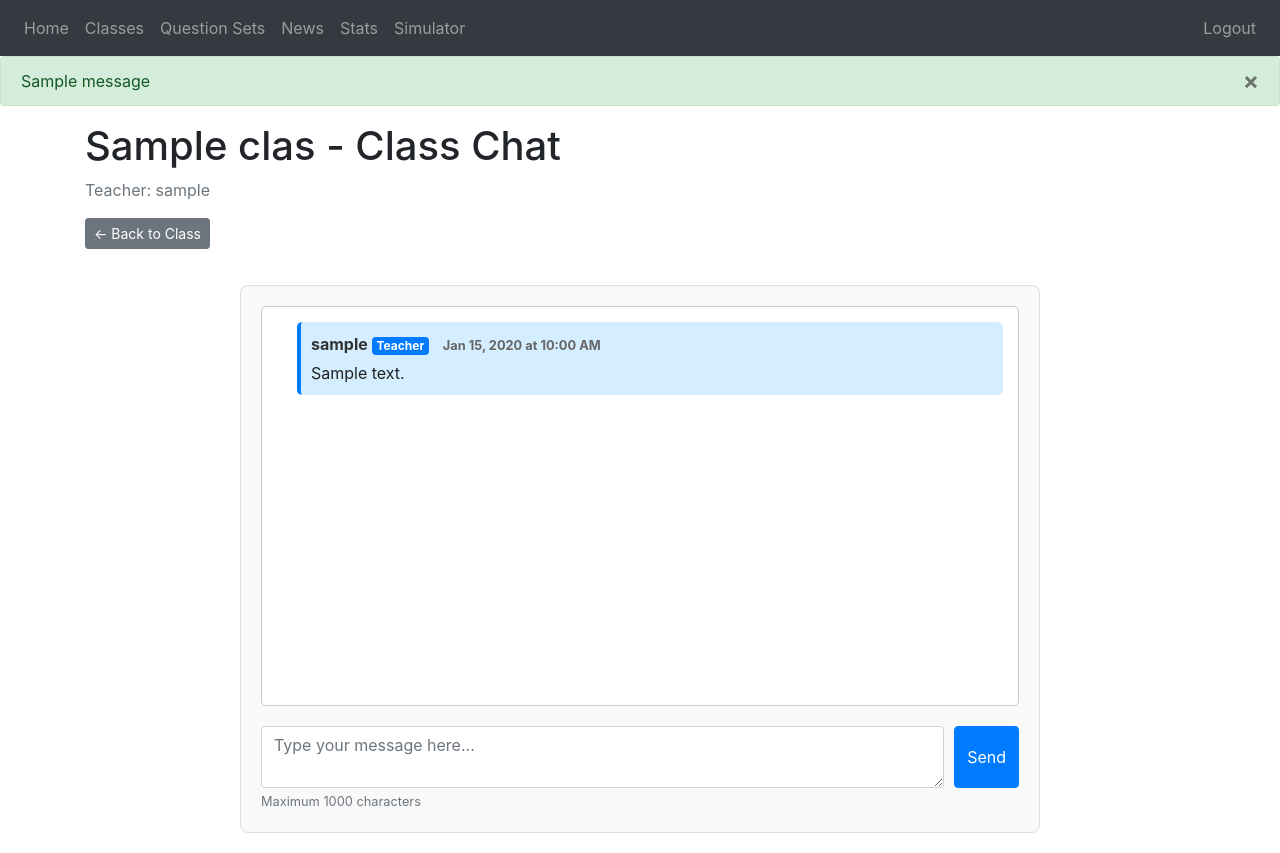
After one commit to OvalHoneyBee11/nea_real, a Flask app: page /classes/class/1/chat in a window 1280 px wide. The commit adds this page. Run offline with Flask 3, Linux system fonts and the light colour scheme; a user stored in the database is signed in; tables that the repository leaves empty hold one stand-in row (values such as "Sample post"); one stand-in notice (Sample message) is shown; some libraries are stand-ins or nearby versions.

Commit message:
Made a Chat function and added teacher student accounts

```diff
--- a/website/auth.py
+++ b/website/auth.py
@@ -35,6 +35,7 @@ def sign_up():
         username = request.form.get("username")
         password1 = request.form.get("password1")
         password2 = request.form.get("password2")
+        role = request.form.get("role", "student")
 
         user = User.query.filter_by(username=username).first()
         if user:
@@ -51,6 +52,7 @@ def sign_up():
             new_user = User(
                 username=username,
                 password=generate_password_hash(password1, method="pbkdf2:sha256"),
+                role=role,
             )
             db.session.add(new_user)
             db.session.commit()
--- a/website/classes.py
+++ b/website/classes.py
@@ -1,7 +1,8 @@
 from flask import Blueprint, render_template, request, flash, redirect, url_for
-from .models import Class, ClassMembership, User
+from .models import Class, ClassMembership, User, ChatMessage
 from . import db
 from flask_login import login_required, current_user
+
 
 classes = Blueprint("classes", __name__)
 
@@ -123,3 +124,47 @@ def class_detail(class_id):
         is_teacher=is_teacher,
         students=students
     )
+@classes.route("/class/<int:class_id>/chat", methods=["GET", "POST"])
+@login_required
+def class_chat(class_id):
+    """Class chat room for teachers and students"""
+    class_obj = Class.query.get_or_404(class_id)
+
+    # Check if user has access to this class
+    is_teacher = class_obj.teacher_id == current_user.id
+    is_student = ClassMembership.query.filter_by(
+        user_id=current_user.id,
+        class_id=class_id
+    ).first() is not None
+
+    if not (is_teacher or is_student):
+        flash("You don't have access to this class.", category="error")
+        return redirect(url_for("classes.my_classes"))
+
+    # Handle new message submission
+    if request.method == "POST":
+        message_text = request.form.get("message")
+
+        if not message_text or not message_text.strip():
+            flash("Message cannot be empty.", category="error")
+        else:
+            new_message = ChatMessage(
+                message=message_text.strip(),
+                user_id=current_user.id,
+                class_id=class_id
+            )
+            db.session.add(new_message)
+            db.session.commit()
+            flash("Message sent!", category="success")
+            return redirect(url_for("classes.class_chat", class_id=class_id))
+
+    # Get all messages for this class
+    messages = ChatMessage.query.filter_by(class_id=class_id).order_by(ChatMessage.timestamp.asc()).all()
+
+    return render_template(
+        "class_chat.html",
+        user=current_user,
+        class_=class_obj,
+        messages=messages,
+        is_teacher=is_teacher
+    )
--- /dev/null
+++ b/website/templates/class_chat.html
@@ -0,0 +1,120 @@
+{% extends "base.html" %}
+{% block title %}{{ class_.name }} - Chat{% endblock %}
+
+{% block content %}
+<h1>{{ class_.name }} - Class Chat</h1>
+<p class="text-muted">Teacher: {{ class_.teacher.username }}</p>
+
+<a href="{{ url_for('classes.class_detail', class_id=class_.id) }}" class="btn btn-secondary btn-sm mb-3">
+    ← Back to Class
+</a>
+
+<style>
+    .chat-container {
+        border: 1px solid #ddd;
+        border-radius: 8px;
+        padding: 20px;
+        max-width: 800px;
+        margin: 20px auto;
+        background-color: #f9f9f9;
+    }
+
+    .messages-area {
+        height: 400px;
+        overflow-y: auto;
+        border: 1px solid #ccc;
+        border-radius: 5px;
+        padding: 15px;
+        background-color: white;
+        margin-bottom: 20px;
+    }
+
+    .message {
+        margin-bottom: 15px;
+        padding: 10px;
+        border-radius: 5px;
+        background-color: #f0f0f0;
+    }
+
+    .message.own-message {
+        background-color: #d4edff;
+        margin-left: 20px;
+    }
+
+    .message.teacher-message {
+        border-left: 4px solid #007bff;
+    }
+
+    .message-header {
+        font-weight: bold;
+        margin-bottom: 5px;
+        color: #333;
+    }
+
+    .message-time {
+        font-size: 0.8em;
+        color: #666;
+        margin-left: 10px;
+    }
+
+    .message-text {
+        color: #222;
+        word-wrap: break-word;
+    }
+
+    .chat-form {
+        display: flex;
+        gap: 10px;
+    }
+
+    .chat-form textarea {
+        flex-grow: 1;
+        resize: vertical;
+        min-height: 60px;
+    }
+</style>
+
+<div class="chat-container">
+    <div class="messages-area" id="messagesArea">
+        {% if messages %}
+            {% for msg in messages %}
+            <div class="message {% if msg.user_id == user.id %}own-message{% endif %} {% if msg.user_id == class_.teacher_id %}teacher-message{% endif %}">
+                <div class="message-header">
+                    {{ msg.user.username }}
+                    {% if msg.user_id == class_.teacher_id %}
+                        <span class="badge badge-primary">Teacher</span>
+                    {% endif %}
+                    <span class="message-time">
+                        {{ msg.timestamp.strftime('%b %d, %Y at %I:%M %p') }}
+                    </span>
+                </div>
+                <div class="message-text">{{ msg.message }}</div>
+            </div>
+            {% endfor %}
+        {% else %}
+            <p class="text-muted text-center">No messages yet. Be the first to say something!</p>
+        {% endif %}
+    </div>
+
+    <form method="POST" class="chat-form">
+        <textarea
+            class="form-control"
+            name="message"
+            placeholder="Type your message here..."
+            required
+            maxlength="1000"
+        ></textarea>
+        <button type="submit" class="btn btn-primary">Send</button>
+    </form>
+    <small class="text-muted">Maximum 1000 characters</small>
+</div>
+
+<script>
+    // Auto-scroll to the bottom of messages
+    window.onload = function() {
+        var messagesArea = document.getElementById('messagesArea');
+        messagesArea.scrollTop = messagesArea.scrollHeight;
+    };
+</script>
+
+{% endblock %}
```
Also changed, not shown: website/models.py (+19 -0 lines), website/templates/class.html (deleted, +0 -8 lines), website/templates/class_detail.html (+9 -2 lines), website/templates/sign_up.html (+7 -0 lines).
